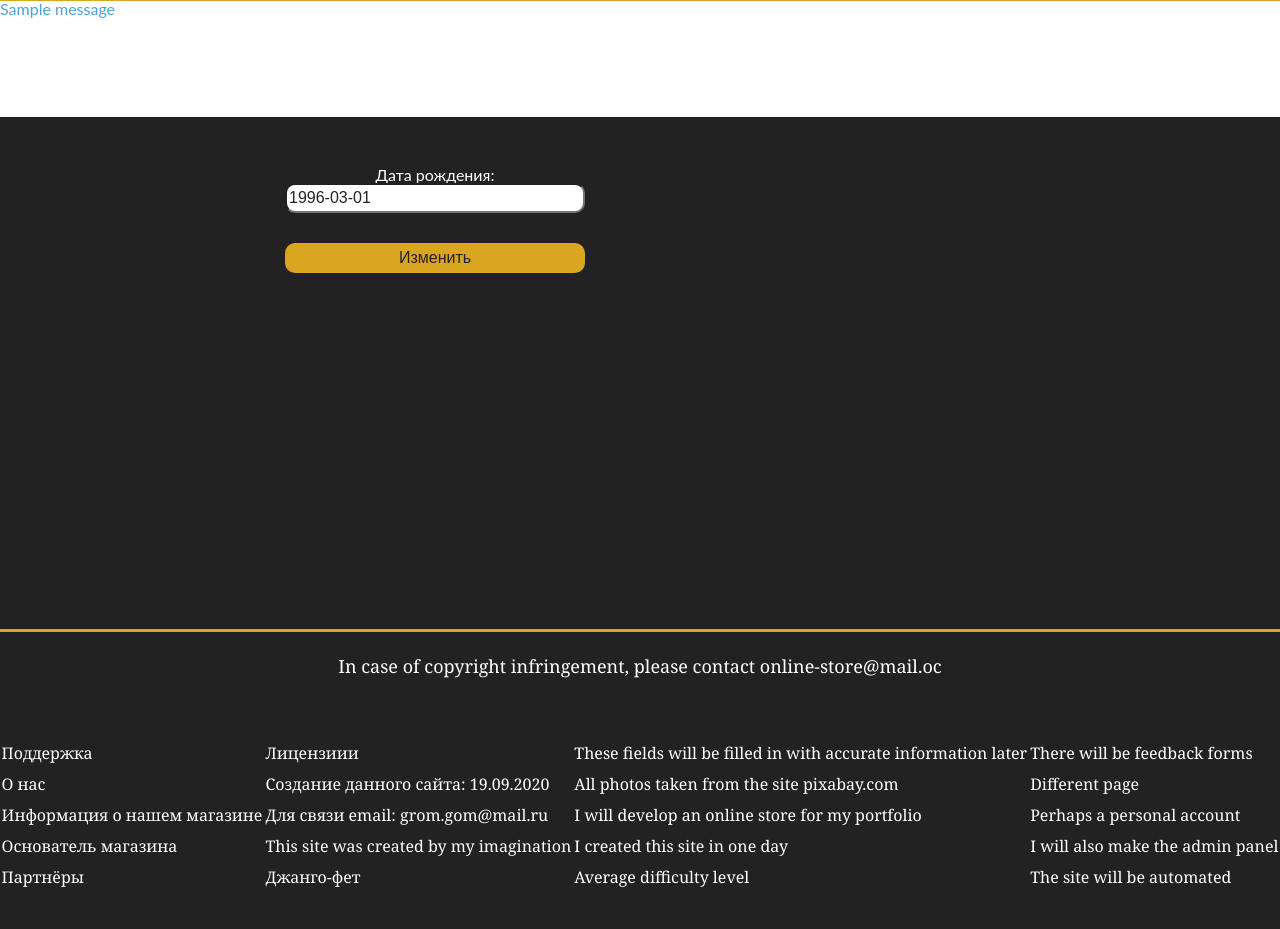
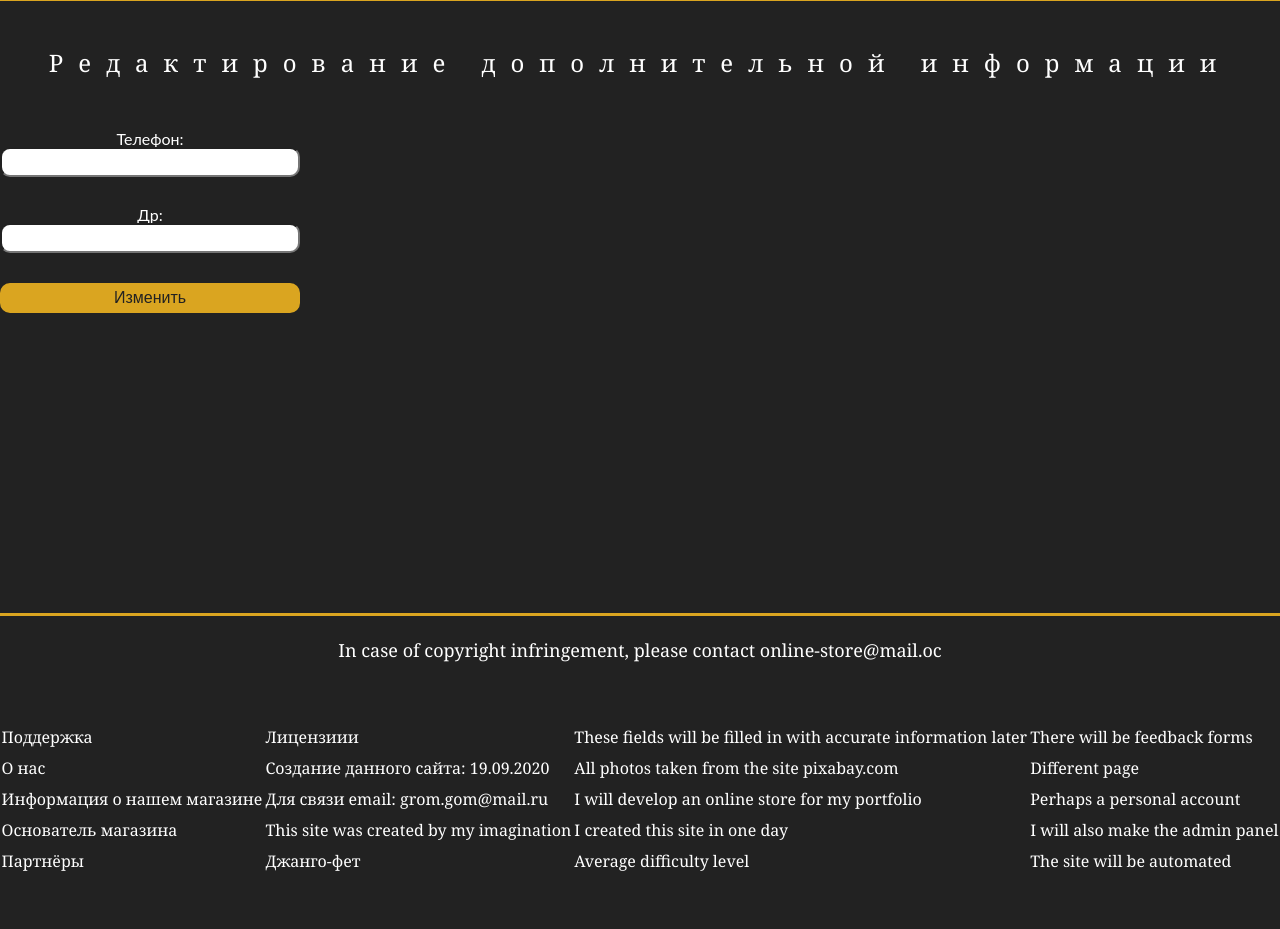
Before and after one commit to PavelGrebenshikov/Django-Online-Store, a Django app: page /user/edit_add_profile/ in a window 1280 px wide. Shown: the part 77-1006 px from the top of the page. After the commit the page ends 948 px from the top, so only its background shows below. Run offline with Django 3.2, Linux system fonts and the light colour scheme; tables that the repository leaves empty hold one stand-in row (values such as "Sample post"); one stand-in notice (Sample message) is shown.

Commit message:
Fixed words in templates and translate words

```diff
--- a/WebApp/login/views.py
+++ b/WebApp/login/views.py
@@ -3,9 +3,11 @@ from .forms import LoginForm
 from django.http import request, HttpResponseRedirect
 from django.shortcuts import render
 from django.contrib.auth import login, logout
+from django.contrib.auth.decorators import login_required
 # Create your views here.
 
 
+@login_required(login_url='registrations/login/')
 def user_login(request):
     if request.method == "POST":
         form = LoginForm(data=request.POST)
--- a/WebApp/main/models.py
+++ b/WebApp/main/models.py
@@ -30,6 +30,7 @@ class Product(models.Model):
     ToPut = models.BooleanField(default=True, verbose_name='Выставить на продажу')
     create_at = models.DateTimeField(auto_now=True, verbose_name='Дата создания')
     update_at = models.DateTimeField(auto_now=True, verbose_name='дата обновления')
+    visible_point = models.BooleanField(default=True, verbose_name='Показ товара')
 
     def get_absolute_url(self):
         return reverse('profile_detail', kwargs={'pk': self.pk})
--- a/WebApp/main/views.py
+++ b/WebApp/main/views.py
@@ -1,4 +1,4 @@
-from django.views.generic import ListView
+from django.views.generic import ListView, DetailView
 from .models import Product, Slider, Edit, EditCenterText, VariousDetails, Category
 # Create your views here.
 
@@ -17,7 +17,7 @@ class IndexView(ListView):
             'Sliders': Slider.objects.all(),
             'EditText': Edit.objects.all(),
             'EditHeadText': EditCenterText.objects.all(),
-            'VariousDetails': VariousDetails.objects.all(),
+            'VariousDetails': VariousDetails.objects.all()
         })
         return context
 
--- a/WebApp/static/css/registration.css
+++ b/WebApp/static/css/registration.css
@@ -1,6 +1,12 @@
 /* main */
 
 .main {
+  background-color: #222;
+  min-width: 100%;
+  height: 612px;
+}
+
+.main_profile {
   background-color: #222;
   min-width: 100%;
   height: 612px;
@@ -23,7 +29,7 @@
 
 .help__form {
   font-family: Cambria, Cochin, Georgia, Times, "Times New Roman", serif;
-  width: 410px;
+  width: 500px;
   height: 300px;
   color: #fff;
 }
@@ -59,11 +65,19 @@
 }
 
 /* Edit for one line later */
+#edit_profile {
+  display: -webkit-flex;
+  display: flex;
+  width: 25%;
+  height: 312px;
+  background: #222;
+}
+
 form {
+  display: -webkit-flex;
   display: flex;
-  justify-content: center;
   width: 100%;
-  height: 512px;
+  height: 312px;
   background: #222;
 }
 .invalid__password-user {
@@ -87,7 +101,7 @@ a:hover {
 }
 .wrapper__form {
   position: relative;
-  top: 50px;
+  top: 30px;
   width: 340px;
   height: 200px;
   color: #fff;
--- a/WebApp/static/css/style.css
+++ b/WebApp/static/css/style.css
@@ -86,7 +86,7 @@ header {
 }
 .text__header-lower {
   position: relative;
-  right: 495px;
+  right: 1px;
   top: 5px;
 }
 .text__header-lower > span {
--- a/WebApp/templates/base.html
+++ b/WebApp/templates/base.html
@@ -62,17 +62,6 @@
 
     <!-- block content -->
 
-        {% if messages %}
-          <ul class="messages">
-              {% for message in messages %}
-              <li{% if message.tags %} class="{{ message.tags }}"{% endif %}>
-                  {% if message.level == DEFAULT_MESSAGE_LEVELS.ERROR %}Important: {% endif %}
-                  {{ message }}
-              </li>
-              {% endfor %}
-          </ul>
-        {% endif %}
-
         {% block content %}{% endblock content %}
 
     <!-- end block content -->
--- a/WebApp/templates/user/edit_profile.html
+++ b/WebApp/templates/user/edit_profile.html
@@ -3,8 +3,10 @@
         <div class="text__align-center">
             <span>Редактирование профиля</span>
         </div>
-        <a href="{% url 'user_edit_name' %}">Редактирование: Имени | Фамилии | Электронной почты</a><br>
-        <a href="{% url 'user_edit_profile' %}">Редактирование: Номера телефона | День Рождения</a>
+        <div style="width: 100%; text-align: center;">
+            <a href="{% url 'user_edit_name' %}">Редактирование: Имени | Фамилии | Электронной почты</a><br>
+            <a href="{% url 'user_edit_profile' %}">Редактирование: Номера телефона | День Рождения</a>
+        </div>
     </section>
 
 {% endblock content  %}
--- a/WebApp/templates/user/user.html
+++ b/WebApp/templates/user/user.html
@@ -19,7 +19,7 @@
           </ul>
         </div>
         <div class="photo_user">
-          <img src="../../static/media/images/photo-69145.jpg" alt="Avatar_profile" srcset="" />
+          <img src="{{ add_profile.pictures.url }}" alt="Avatar_profile" srcset="" />
         </div>
         <div class="right_info">
           <ul class="list">
--- a/WebApp/user/forms.py
+++ b/WebApp/user/forms.py
@@ -4,9 +4,12 @@ from .models import Profile
 
 
 class ProfileUserForm(forms.ModelForm):
+    phone = forms.CharField(max_length=11, label='Телефон', widget=forms.TextInput())
+    birth_date = forms.CharField(max_length=None, label='Др', widget=forms.TextInput())
+
     class Meta:
         model = Profile
-        fields = ['birth_date']
+        fields = ['phone', 'birth_date']
 
 
 class UserNameEditFrom(forms.ModelForm):
--- a/WebApp/user/models.py
+++ b/WebApp/user/models.py
@@ -14,7 +14,8 @@ def update_profile(sender, instance, **kwargs):
 class Profile(models.Model):
     user = models.OneToOneField(User, default=None, null=True, on_delete=models.CASCADE)
     phone = PhoneField(blank=True, help_text='Контактный номер телефона', verbose_name='Номер телефона')
-    pictures = models.ImageField(verbose_name='Аватар', default=None, upload_to='images/users/%Y/%m/%d')
+    pictures = models.ImageField(verbose_name='Аватар', default='images/users/Standard/avatar.jpg',
+                                 upload_to='images/users/%Y/%m/%d')
     birth_date = models.DateField('Дата рождения', blank=True, default="1996-03-01", null=False)
     reg_date = models.DateTimeField(auto_now_add=True, verbose_name='Дата регистрации')
 
--- a/WebApp/user/views.py
+++ b/WebApp/user/views.py
@@ -1,6 +1,6 @@
-from django.shortcuts import render, get_object_or_404
-from django.http import request, HttpResponseRedirect
-from django.views.generic import ListView, CreateView
+from django.shortcuts import render
+from django.http import HttpResponseRedirect
+from django.views.generic import ListView
 from .models import Profile
 from .forms import ProfileUserForm, UserNameEditFrom
 from django.contrib.auth.models import User
```
Also changed, not shown: WebApp/main/admin.py (+4 -3 lines), WebApp/register/views.py (+5 -3 lines), WebApp/templates/registration/login.html (+10 -0 lines), WebApp/templates/registration/register.html (+4 -5 lines).
